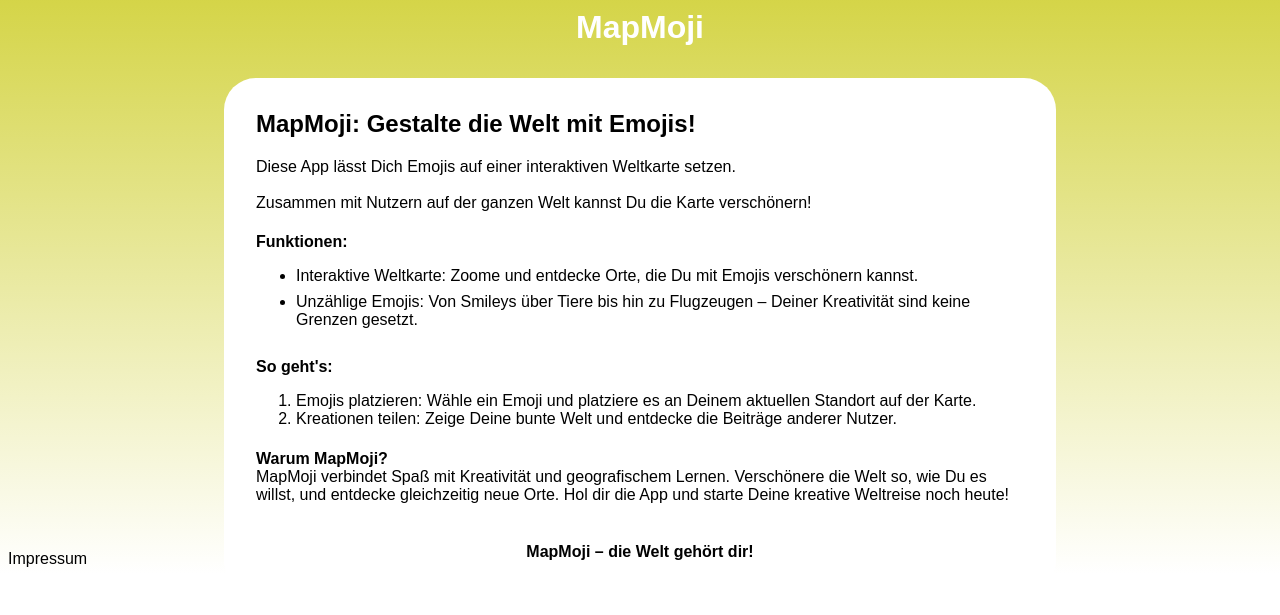
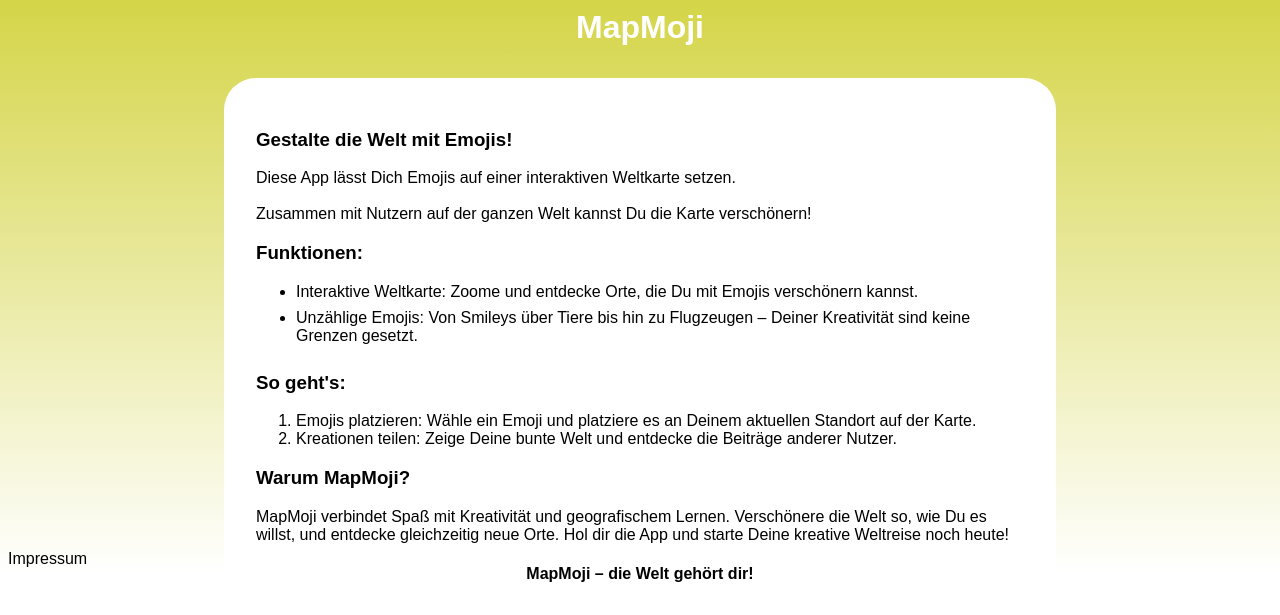
Before and after one commit to vincentmader/mapmoji-web, a Flask app: page / in a window 1280 px wide. Shown: the part 226-841 px from the top of the page. Before the commit the page ends 793 px from the top, so only its background shows below. Run offline with Flask 3, Linux system fonts and the light colour scheme.

Commit message:
IMPR formatting

```diff
--- a/templates/index.html
+++ b/templates/index.html
@@ -15,93 +15,31 @@
 
     <div class="info">
 
-        <h2> MapMoji: Gestalte die Welt mit Emojis! </h2>
+        <h3> Gestalte die Welt mit Emojis! </h3>
 
         Diese App lässt Dich Emojis auf einer interaktiven Weltkarte setzen. <br />
         <br />
         Zusammen mit Nutzern auf der ganzen Welt kannst Du die Karte verschönern!
 
-        <h4> Funktionen: </h4>
+        <h3> Funktionen: </h3>
         <ul>
             <li> Interaktive Weltkarte: Zoome und entdecke Orte, die Du mit Emojis verschönern kannst. </li>
             <li> Unzählige Emojis: Von Smileys über Tiere bis hin zu Flugzeugen – Deiner Kreativität sind keine Grenzen gesetzt. </li>
         </ul>
 
-        <h4> So geht's: </h4>
+        <h3> So geht's: </h3>
         <ol>
             <li> Emojis platzieren: Wähle ein Emoji und platziere es an Deinem aktuellen Standort auf der Karte. </li>
             <li> Kreationen teilen: Zeige Deine bunte Welt und entdecke die Beiträge anderer Nutzer. </li>
         </ol>
 
-        <h4> Warum MapMoji?
-        </h4>
+        <h3> Warum MapMoji? </h3>
         MapMoji verbindet Spaß mit Kreativität und geografischem Lernen.
         Verschönere die Welt so, wie Du es willst, und entdecke gleichzeitig neue Orte.
         Hol dir die App und starte Deine kreative Weltreise noch heute!
         <br />
-        <br />
 
         <h4 class="center"> MapMoji – die Welt gehört dir! </h4>
-
-
-        <!--     <h2> -->
-        <!--         Funktionen: -->
-        <!--     </h2> -->
-        <!--     <ul> -->
-        <!--         <li> -->
-
-        <!--             <p> -->
-        <!--                 Würfle deine nächste Bar: Lass den Zufall entscheiden, welche Bar du als nächstes besuchst. -->
-        <!--                 BarWürfeln macht dein Ausgeherlebnis aufregender und überraschender. -->
-        <!--             </p> -->
-        <!--         </li> -->
-        <!--         <li> -->
-        <!--             <p> -->
-        <!--                 Ideal für Kneipentouren: Plane eine Kneipentour und würfle, um mehrere neue Orte an einem Abend zu -->
-        <!--                 entdecken. Nie wieder dieselben Routinen! -->
-        <!--             </p> -->
-        <!--         </li> -->
-        <!--         <li> -->
-        <!--             <p> -->
-        <!--                 Einfache Bedienung: Ein einfacher Wurf entscheidet, wohin es geht. -->
-        <!--                 <br /> -->
-        <!--                 Keine Entscheidungsqualen mehr – BarWürfeln übernimmt für dich! Ihr müsst nur noch die neue Bar -->
-        <!--                 ausprobieren -->
-        <!--             </p> -->
-        <!--         </li> -->
-        <!--         <li> -->
-        <!--             <p> -->
-        <!--                 Club, Café und Restaurant: BarWürfeln -->
-        <!--             </p> -->
-        <!--         </li> -->
-        <!--     </ul> -->
-        <!--     <h2> -->
-        <!--         Warum BarWürfeln: -->
-        <!--     </h2> -->
-        <!--     <ul> -->
-        <!--         <li> -->
-        <!--             <p> -->
-        <!--                 Abwechslung: Entfliehe der Routine und entdecke ständig neue Bars. -->
-        <!--             </p> -->
-        <!--         </li> -->
-        <!--         <li> -->
-        <!--             <p> -->
-        <!--                 Spontaneität: Lass den Zufall entscheiden und erlebe spontane Abenteuer. -->
-        <!--             </p> -->
-        <!--         </li> -->
-        <!--         <li> -->
-        <!--             <p> -->
-        <!--                 Kneipentouren leicht gemacht: Plane eine Kneipentour und lass BarWürfeln für dich entscheiden, wohin -->
-        <!--                 es -->
-        <!--                 geht. -->
-        <!--             </p> -->
-        <!--         </li> -->
-        <!--     </ul> -->
-        <!--     <br /> -->
-        <!--     <h4> -->
-        <!--         Lade BarWürfeln jetzt herunter und lass den Würfel über dein nächstes Abenteuer entscheiden! -->
-        <!--         Entdecke neue Bars und erlebe die Stadt wie nie zuvor. -->
-        <!--     </h4> -->
     </div>
 
 </div>
```
